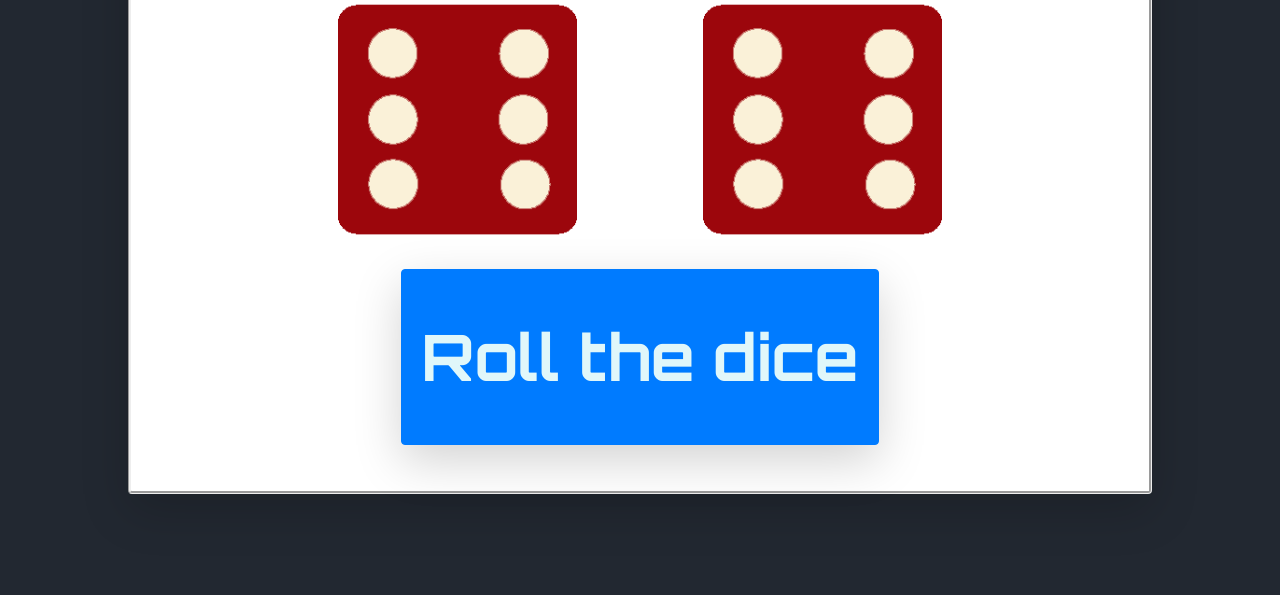
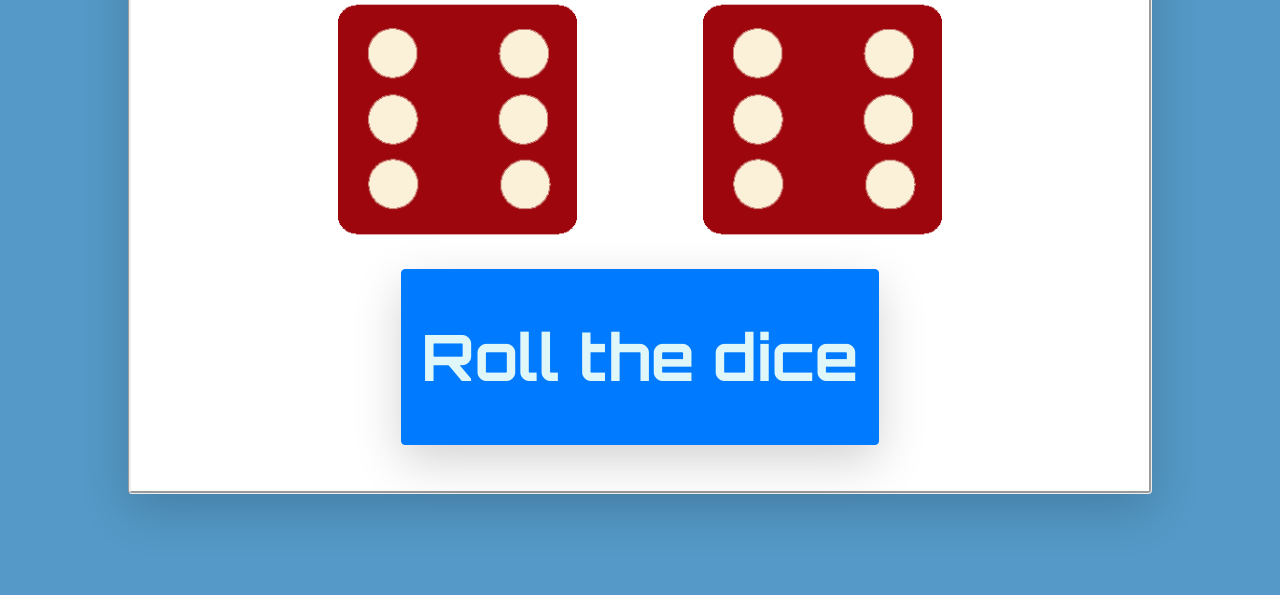
Before and after one commit to sspkraju/RollTheDice, a plain HTML site: page index.html in a window 1280 px wide. Shown: the part 205-800 px from the top of the page. Drawn offline with nearby package versions, Linux system fonts and the light colour scheme.

Commit message:
Update styles.css

```diff
--- a/css/styles.css
+++ b/css/styles.css
@@ -1,5 +1,5 @@
 body{ text-align: center;
-      background-color: #222831;}
+      background-color: #5499C7;}
 
 .main{ background-color: #222831;
        border-style: groove;
```
